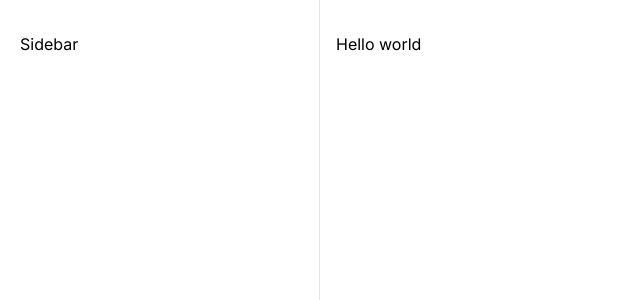
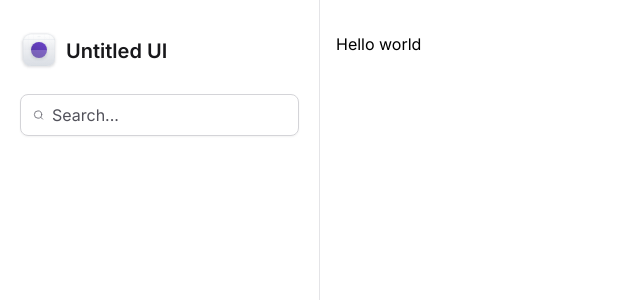
Before and after one commit to DeividFrancis/masterizando-tailwind, a Next.js app: page / in a window 1280 px wide. Shown: the top 300 px of the page, without its empty margins (0-640 px from the left). Built offline with nearby package versions, Linux system fonts and the light colour scheme.

Commit message:
feat(sidebar): Logo e Input de Busca

```diff
--- a/package.json
+++ b/package.json
@@ -14,8 +14,9 @@
     "@types/react-dom": "18.2.7",
     "autoprefixer": "10.4.14",
     "eslint": "8.47.0",
-    "eslint-config-next": "13.4.13",
-    "next": "13.4.13",
+    "eslint-config-next": "13.4.12",
+    "lucide-react": "^0.265.0",
+    "next": "13.4.12",
     "postcss": "8.4.27",
     "react": "18.2.0",
     "react-dom": "18.2.0",
--- a/src/app/layout.tsx
+++ b/src/app/layout.tsx
@@ -1,6 +1,7 @@
 import './globals.css'
 import type { Metadata } from 'next'
 import { Inter } from 'next/font/google'
+import { Sidebar } from '~/components/Sidebar'
 
 const inter = Inter({ subsets: ['latin'] })
 
@@ -18,7 +19,7 @@
     <html lang="en">
       <body className={inter.className}>
         <div className="grid-cols-app grid min-h-screen">
-          <aside className="border-r border-zinc-200 px-5 py-8">Sidebar</aside>
+          <Sidebar />
           <main className="px-4 pb-12 pt-8">{children}</main>
         </div>
       </body>
--- /dev/null
+++ b/src/components/Sidebar/Logo.tsx
@@ -0,0 +1,209 @@
+export function Logo() {
+  return (
+    <strong className="flex items-center gap-2 text-xl font-semibold text-zinc-900">
+      <svg
+        width={38}
+        height={38}
+        viewBox="0 0 38 38"
+        fill="none"
+        xmlns="http://www.w3.org/2000/svg"
+      >
+        <g filter="url(#filter0_dd_2400_307)">
+          <g clipPath="url(#clip0_2400_307)">
+            <rect x={3} y={2} width={32} height={32} rx={8} fill="#fff" />
+            <rect
+              x={3}
+              y={2}
+              width={32}
+              height={32}
+              rx={8}
+              fill="url(#paint0_linear_2400_307)"
+            />
+            <path
+              fillRule="evenodd"
+              clipRule="evenodd"
+              d="M19 4.039c-7.71 0-13.961 6.25-13.961 13.961 0 7.71 6.25 13.961 13.961 13.961 7.71 0 13.961-6.25 13.961-13.961 0-7.71-6.25-13.961-13.961-13.961zM4.961 18c0-7.753 6.286-14.039 14.039-14.039S33.039 10.247 33.039 18 26.753 32.039 19 32.039 4.961 25.753 4.961 18z"
+              fill="#D0D5DD"
+            />
+            <path
+              fillRule="evenodd"
+              clipRule="evenodd"
+              d="M19 14.078a3.922 3.922 0 100 7.845 3.922 3.922 0 000-7.845zM15 18a4 4 0 118 0 4 4 0 01-8 0z"
+              fill="#D0D5DD"
+            />
+            <path
+              fillRule="evenodd"
+              clipRule="evenodd"
+              d="M19 15.32a2.68 2.68 0 100 5.36 2.68 2.68 0 000-5.36zM16.243 18a2.757 2.757 0 115.514 0 2.757 2.757 0 01-5.514 0z"
+              fill="#D0D5DD"
+            />
+            <path d="M18.961 2h.078v32h-.078V2z" fill="#D0D5DD" />
+            <path d="M35 17.96v.079H3v-.078h32z" fill="#D0D5DD" />
+            <path
+              d="M29.602 2h.078v32h-.078V2zM13.64 2h.078v32h-.077V2zM24.282 2h.077v32h-.077V2zM8.32 2h.078v32H8.32V2z"
+              fill="#D0D5DD"
+            />
+            <path
+              d="M35 28.602v.077H3v-.077h32zM35 12.64v.078H3v-.077h32zM35 23.281v.078H3v-.078h32zM35 7.32v.078H3V7.32h32z"
+              fill="#D0D5DD"
+            />
+            <g filter="url(#filter1_dd_2400_307)">
+              <circle
+                cx={19}
+                cy={18}
+                r={8}
+                fill="url(#paint1_linear_2400_307)"
+              />
+            </g>
+            <g filter="url(#filter2_b_2400_307)">
+              <path
+                d="M3 18h32v3.2c0 4.48 0 6.72-.872 8.432a8 8 0 01-3.496 3.496C28.92 34 26.68 34 22.2 34h-6.4c-4.48 0-6.72 0-8.432-.872a8 8 0 01-3.496-3.496C3 27.92 3 25.68 3 21.2V18z"
+                fill="#fff"
+                fillOpacity={0.2}
+              />
+            </g>
+          </g>
+          <rect
+            x={3.15}
+            y={2.15}
+            width={31.7}
+            height={31.7}
+            rx={7.85}
+            stroke="#D0D5DD"
+            strokeWidth={0.3}
+          />
+        </g>
+        <defs>
+          <filter
+            id="filter0_dd_2400_307"
+            x={0}
+            y={0}
+            width={38}
+            height={38}
+            filterUnits="userSpaceOnUse"
+            colorInterpolationFilters="sRGB"
+          >
+            <feFlood floodOpacity={0} result="BackgroundImageFix" />
+            <feColorMatrix
+              in="SourceAlpha"
+              values="0 0 0 0 0 0 0 0 0 0 0 0 0 0 0 0 0 0 127 0"
+              result="hardAlpha"
+            />
+            <feOffset dy={1} />
+            <feGaussianBlur stdDeviation={1} />
+            <feColorMatrix values="0 0 0 0 0.0627451 0 0 0 0 0.0941176 0 0 0 0 0.156863 0 0 0 0.06 0" />
+            <feBlend
+              in2="BackgroundImageFix"
+              result="effect1_dropShadow_2400_307"
+            />
+            <feColorMatrix
+              in="SourceAlpha"
+              values="0 0 0 0 0 0 0 0 0 0 0 0 0 0 0 0 0 0 127 0"
+              result="hardAlpha"
+            />
+            <feOffset dy={1} />
+            <feGaussianBlur stdDeviation={1.5} />
+            <feColorMatrix values="0 0 0 0 0.0627451 0 0 0 0 0.0941176 0 0 0 0 0.156863 0 0 0 0.1 0" />
+            <feBlend
+              in2="effect1_dropShadow_2400_307"
+              result="effect2_dropShadow_2400_307"
+            />
+            <feBlend
+              in="SourceGraphic"
+              in2="effect2_dropShadow_2400_307"
+              result="shape"
+            />
+          </filter>
+          <filter
+            id="filter1_dd_2400_307"
+            x={8}
+            y={8}
+            width={22}
+            height={22}
+            filterUnits="userSpaceOnUse"
+            colorInterpolationFilters="sRGB"
+          >
+            <feFlood floodOpacity={0} result="BackgroundImageFix" />
+            <feColorMatrix
+              in="SourceAlpha"
+              values="0 0 0 0 0 0 0 0 0 0 0 0 0 0 0 0 0 0 127 0"
+              result="hardAlpha"
+            />
+            <feOffset dy={1} />
+            <feGaussianBlur stdDeviation={1} />
+            <feColorMatrix values="0 0 0 0 0.0627451 0 0 0 0 0.0941176 0 0 0 0 0.156863 0 0 0 0.06 0" />
+            <feBlend
+              in2="BackgroundImageFix"
+              result="effect1_dropShadow_2400_307"
+            />
+            <feColorMatrix
+              in="SourceAlpha"
+              values="0 0 0 0 0 0 0 0 0 0 0 0 0 0 0 0 0 0 127 0"
+              result="hardAlpha"
+            />
+            <feOffset dy={1} />
+            <feGaussianBlur stdDeviation={1.5} />
+            <feColorMatrix values="0 0 0 0 0.0627451 0 0 0 0 0.0941176 0 0 0 0 0.156863 0 0 0 0.1 0" />
+            <feBlend
+              in2="effect1_dropShadow_2400_307"
+              result="effect2_dropShadow_2400_307"
+            />
+            <feBlend
+              in="SourceGraphic"
+              in2="effect2_dropShadow_2400_307"
+              result="shape"
+            />
+          </filter>
+          <filter
+            id="filter2_b_2400_307"
+            x={-2}
+            y={13}
+            width={42}
+            height={26}
+            filterUnits="userSpaceOnUse"
+            colorInterpolationFilters="sRGB"
+          >
+            <feFlood floodOpacity={0} result="BackgroundImageFix" />
+            <feGaussianBlur in="BackgroundImageFix" stdDeviation={2.5} />
+            <feComposite
+              in2="SourceAlpha"
+              operator="in"
+              result="effect1_backgroundBlur_2400_307"
+            />
+            <feBlend
+              in="SourceGraphic"
+              in2="effect1_backgroundBlur_2400_307"
+              result="shape"
+            />
+          </filter>
+          <linearGradient
+            id="paint0_linear_2400_307"
+            x1={19}
+            y1={2}
+            x2={19}
+            y2={34}
+            gradientUnits="userSpaceOnUse"
+          >
+            <stop stopColor="#fff" />
+            <stop offset={1} stopColor="#D0D5DD" />
+          </linearGradient>
+          <linearGradient
+            id="paint1_linear_2400_307"
+            x1={15}
+            y1={26}
+            x2={23}
+            y2={10}
+            gradientUnits="userSpaceOnUse"
+          >
+            <stop stopColor="#53389E" />
+            <stop offset={1} stopColor="#6941C6" />
+          </linearGradient>
+          <clipPath id="clip0_2400_307">
+            <rect x={3} y={2} width={32} height={32} rx={8} fill="#fff" />
+          </clipPath>
+        </defs>
+      </svg>
+      <span>Untitled UI</span>
+    </strong>
+  )
+}
--- /dev/null
+++ b/src/components/Sidebar/index.tsx
@@ -0,0 +1,17 @@
+import { Logo } from './Logo'
+import { Search } from 'lucide-react'
+
+export function Sidebar() {
+  return (
+    <aside className="space-y-6 border-r border-zinc-200 px-5 py-8">
+      <Logo />
+      <div className="flex w-full items-center gap-2 rounded-lg border border-zinc-300 px-3 py-2 shadow-sm">
+        <Search className="h-5 w-5 text-zinc-500" />
+        <input
+          className="flex-1 border-0 bg-transparent p-0 text-zinc-900 placeholder:text-zinc-600"
+          placeholder="Search..."
+        />
+      </div>
+    </aside>
+  )
+}
```
Also changed, not shown: 2 other files (tests, documents, lock files or other folders).
